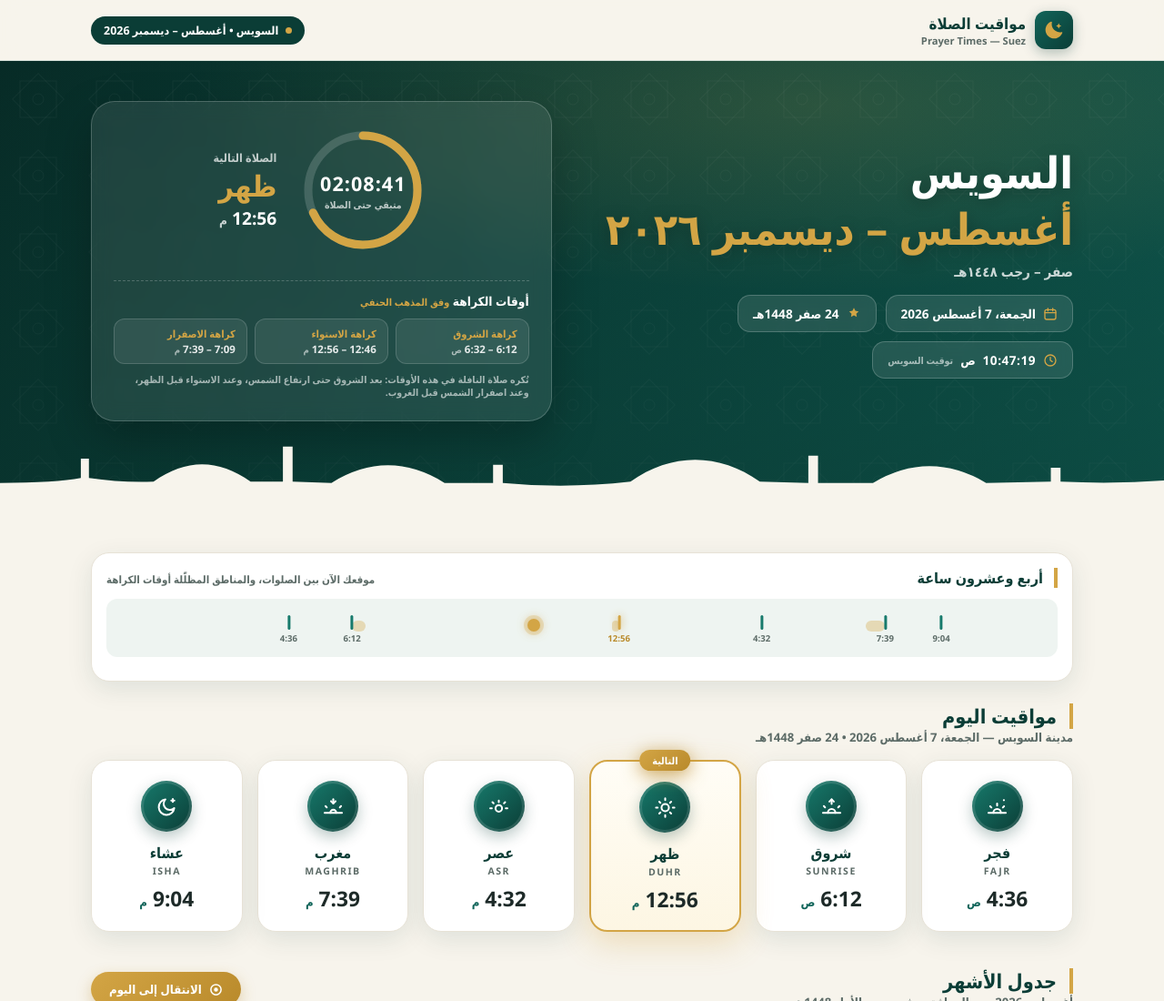
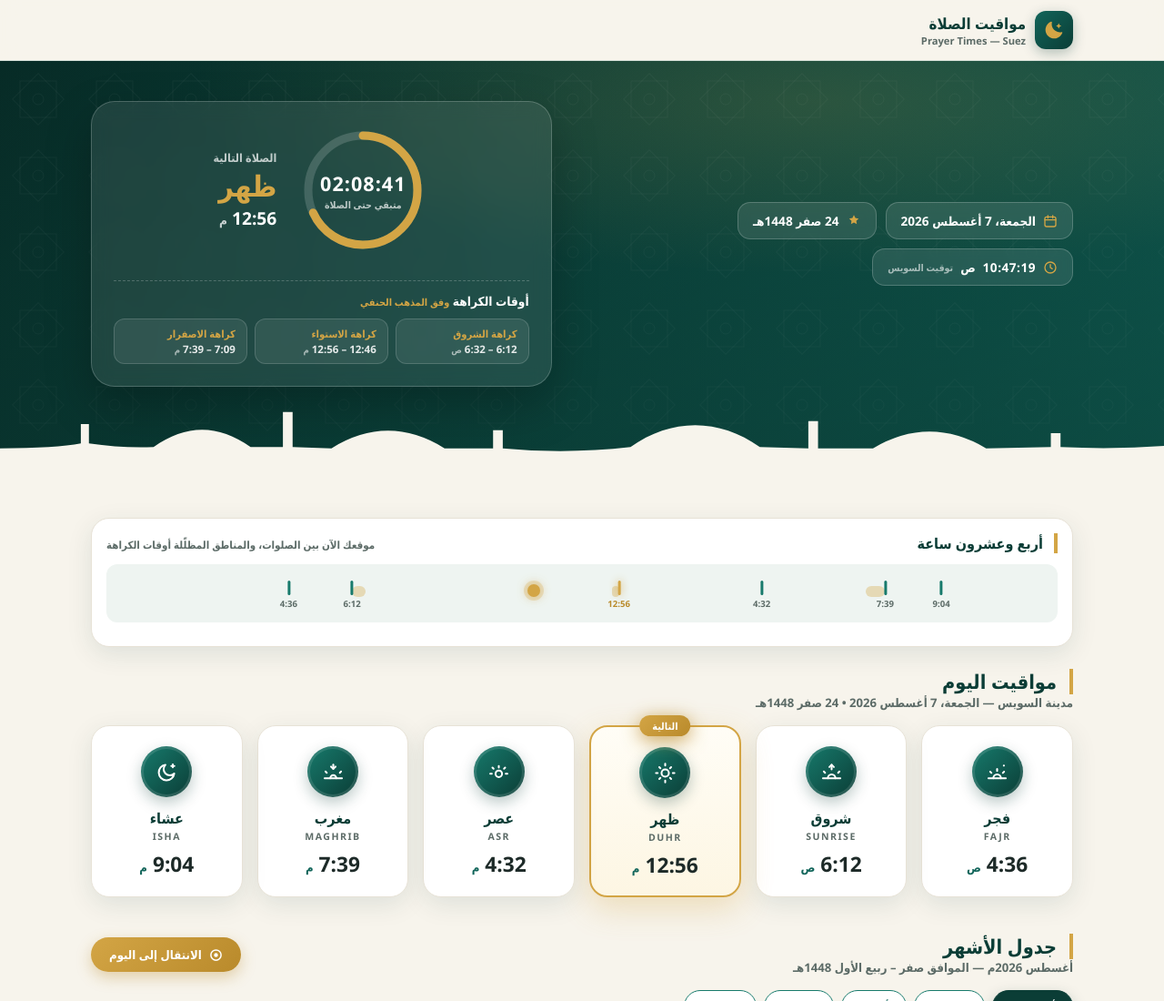
Before and after one commit to ahmedme82-cmd/Mmmm, a website: page index.html in a window 1280 px wide. Shown: the top 1100 px of the page at 91% size. Drawn offline with Linux system fonts and the light colour scheme; a web font is replaced by a local one.

Commit message:
Update index.html

```diff
--- a/index.html
+++ b/index.html
@@ -27,15 +27,12 @@
       <div class="logo"><svg aria-hidden="true" width="24" height="24" viewBox="0 0 24 24" fill="currentColor"><path d="M20.4 14.2A8.8 8.8 0 0 1 9.8 3.6a.7.7 0 0 0-.9-.85 9.6 9.6 0 1 0 12.35 12.35.7.7 0 0 0-.85-.9Z"/><path d="M17.2 4.6l.9 2 2 .9-2 .9-.9 2-.9-2-2-.9 2-.9Z"/></svg></div>
       <div><h2>مواقيت الصلاة</h2><small>Prayer Times — Suez</small></div>
     </div>
-    <div class="badge"><i aria-hidden="true"></i> السويس • أغسطس – ديسمبر 2026</div>
   </div>
 </header>
 
 <section class="hero">
   <div class="hero-in">
     <div class="hero-text">
-      <h1>السويس<br><span>أغسطس – ديسمبر ٢٠٢٦</span></h1>
-      <p class="sub">صفر – رجب ١٤٤٨هـ</p>
       <div class="chips">
         <div class="chip"><svg aria-hidden="true" width="16" height="16" viewBox="0 0 24 24" fill="none" stroke="currentColor" stroke-width="2" stroke-linecap="round"><rect x="3" y="5" width="18" height="16" rx="3"/><path d="M8 3v4M16 3v4M3 10h18"/></svg><span id="chipGreg">—</span></div>
         <div class="chip"><svg aria-hidden="true" width="16" height="16" viewBox="0 0 24 24" fill="currentColor"><path d="M12 2l2.4 4.9 5.4.8-3.9 3.8.9 5.4-4.8-2.5-4.8 2.5.9-5.4L4.2 7.7l5.4-.8Z"/></svg><span id="chipHijri">—</span></div>
@@ -59,7 +56,6 @@
       <div class="karah">
         <div class="k-head"><span class="k-title">أوقات الكراهة <small>وفق المذهب الحنفي</small></span></div>
         <div class="k-chips" id="kChips"></div>
-        <p class="k-note">تُكره صلاة النافلة في هذه الأوقات: بعد الشروق حتى ارتفاع الشمس، وعند الاستواء قبل الظهر، وعند اصفرار الشمس قبل الغروب.</p>
       </div>
     </div>
   </div>
@@ -106,8 +102,6 @@
 
 <footer>بيانات مواقيت الصلاة لمدينة <b>السويس</b> — أغسطس – ديسمبر ٢٠٢٦م • صفر – رجب ١٤٤٨هـ</footer>
 
-
-
 <!-- قوالب DOM (بدل innerHTML اليدوي) -->
 <template id="tpl-card">
   <article class="card">
```
